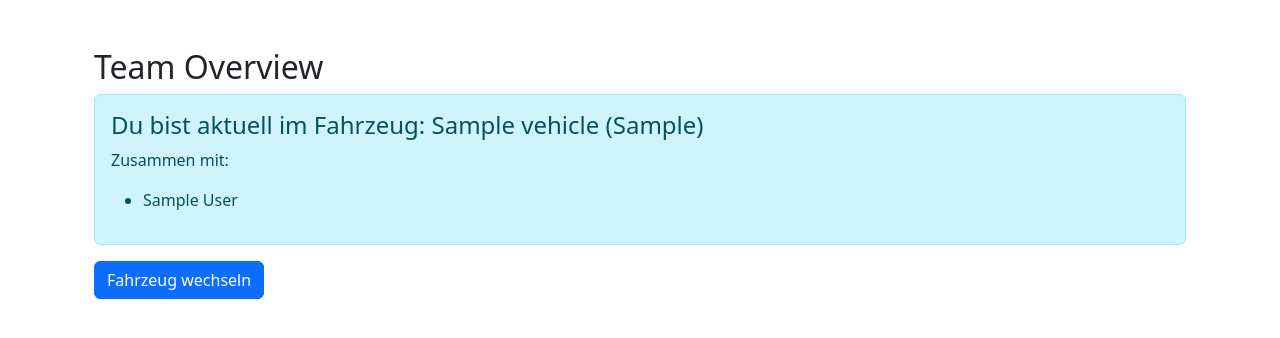
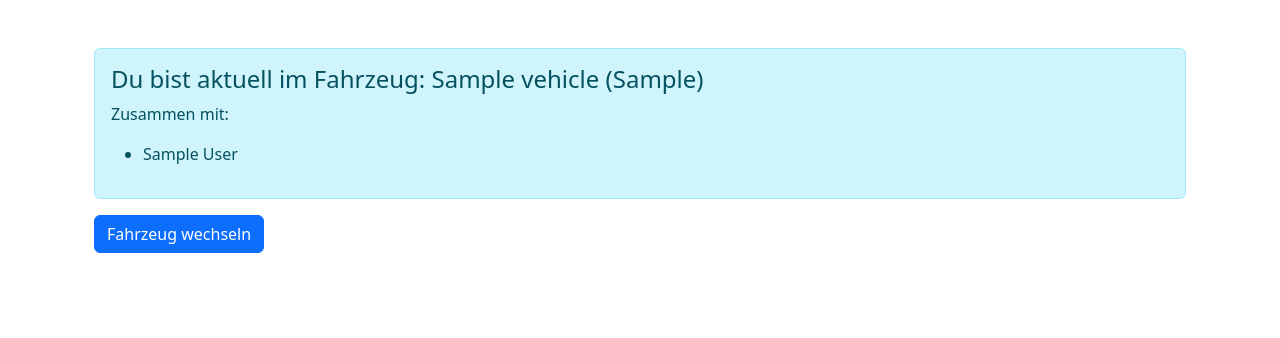
Before and after one commit to JonahderTyp/gruenzeit, a Flask app: page /team/ in a window 1280 px wide. Shown: the part 56-394 px from the top of the page. Run offline with Flask 3, Linux system fonts and the light colour scheme; a user stored in the database is signed in; tables that the repository leaves empty hold one stand-in row (values such as "Sample post"); parts of the project's set-up code (start-up, migrations or seed data) failed here and were passed over.

Commit message:
removed header

```diff
--- a/gruenzeit/site/templates/team/overview.html
+++ b/gruenzeit/site/templates/team/overview.html
@@ -3,7 +3,6 @@
 
 {% block content %}
 <div class="container mt-5">
-    <h2>Team Overview</h2>
     {% if current_vehicle %}
     <div class="alert alert-info">
         <h4>Du bist aktuell im Fahrzeug: {{ current_vehicle.name }} ({{ current_vehicle.kennzeichen }})</h4>
```
